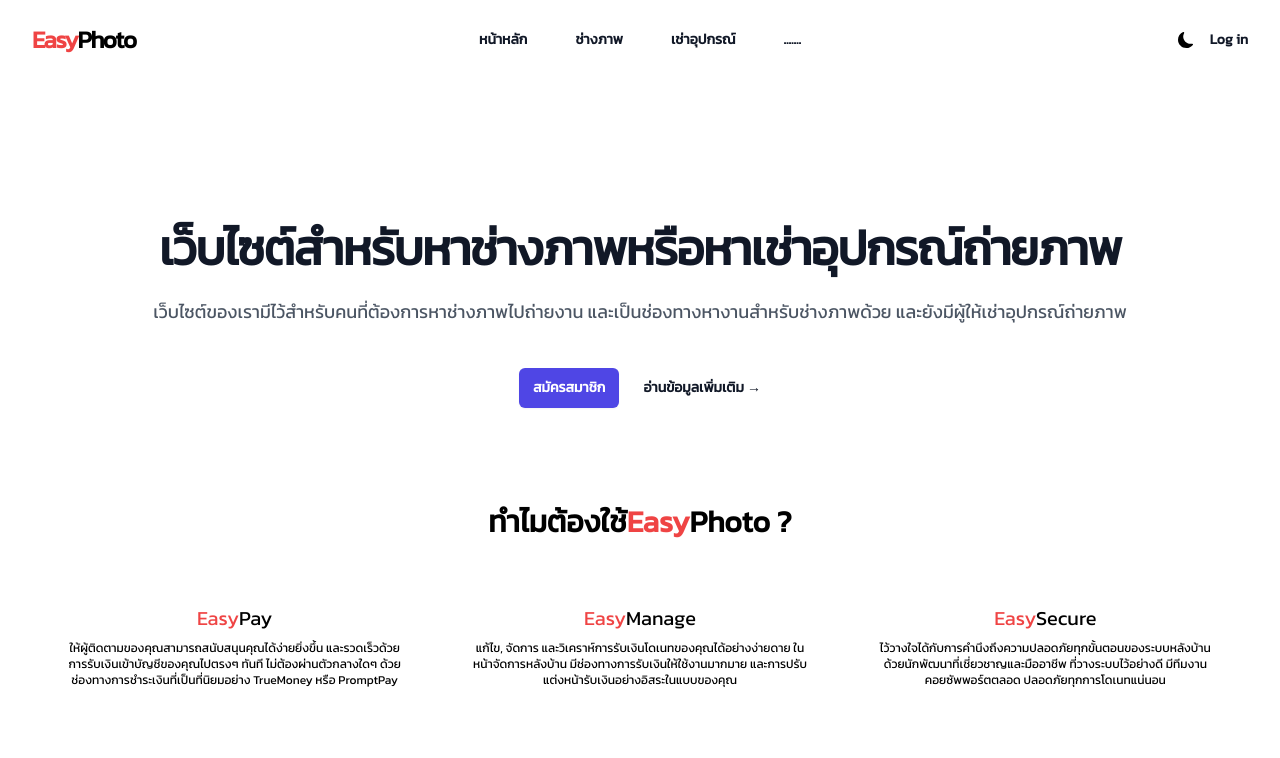
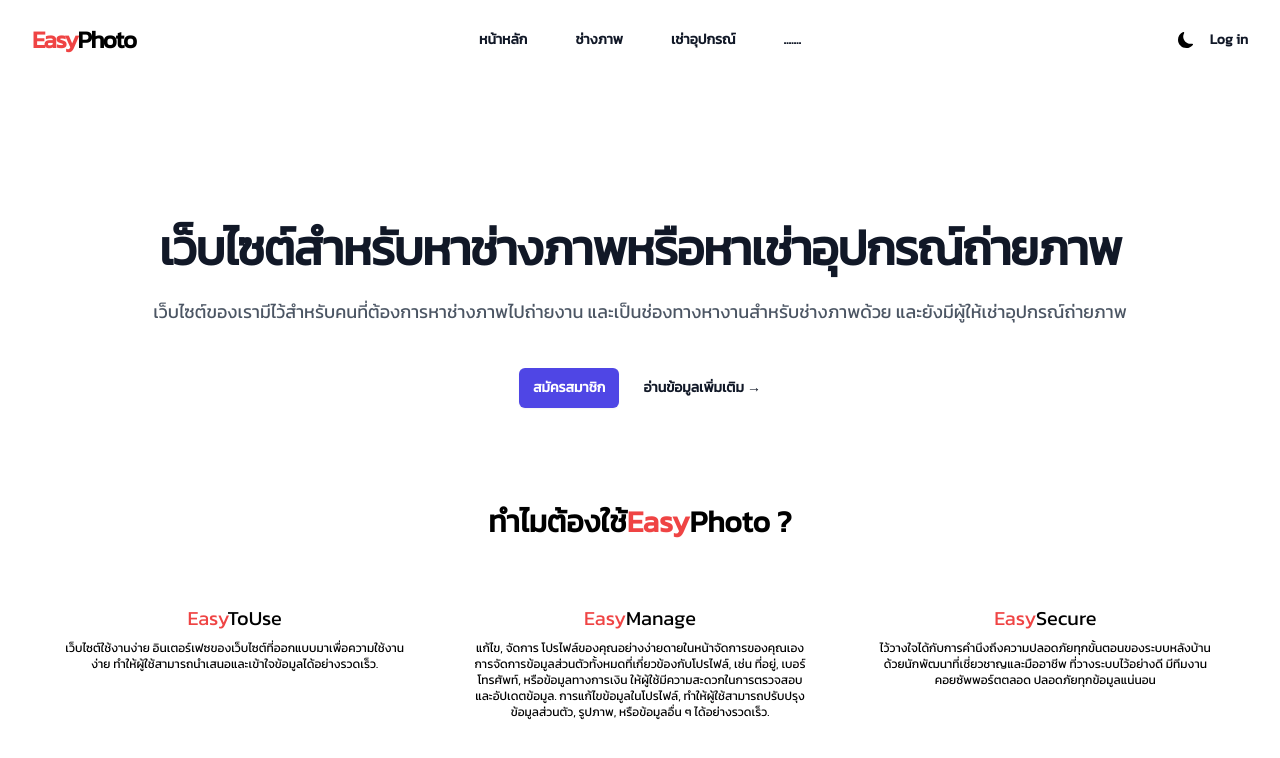
Before and after one commit to bobbb1999/React-Frontend, a React (Vite) app: page / in a window 1280 px wide. Shown: the top 758 px of the page. Built offline with nearby package versions, Linux system fonts and the light colour scheme.

Commit message:
userlist

```diff
--- a/src/Components/Homepage.jsx
+++ b/src/Components/Homepage.jsx
@@ -53,14 +53,10 @@
                   <h1 className="text-xl mb-2">
                     <span className="text-red-500">Easy
                     </span>
-                    <span className="dark:text-gray-200">Pay</span>
+                    <span className="dark:text-gray-200">ToUse</span>
                   </h1>
                   <p className="text-xs dark:text-gray-200">
-                    ให้ผู้ติดตามของคุณสามารถสนับสนุนคุณได้ง่ายยิ่งขึ้น
-                    และรวดเร็วด้วยการรับเงินเข้าบัญชีของคุณไปตรงๆ ทันที
-                    ไม่ต้องผ่านตัวกลางใดๆ
-                    ด้วยช่องทางการชำระเงินที่เป็นที่นิยมอย่าง TrueMoney หรือ
-                    PromptPay
+                    เว็บไซต์ใช้งานง่าย อินเตอร์เฟซของเว็บไซต์ที่ออกแบบมาเพื่อความใช้งานง่าย ทำให้ผู้ใช้สามารถนำเสนอและเข้าใจข้อมูลได้อย่างรวดเร็ว.
                   </p>
                 </div>
                 <div
@@ -73,10 +69,10 @@
                     <span className="dark:text-gray-200">Manage</span>
                   </h1>
                   <p className="text-xs dark:text-gray-200">
-                    แก้ไข, จัดการ
-                    และวิเคราห์การรับเงินโดเนทของคุณได้อย่างง่ายดาย
-                    ในหน้าจัดการหลังบ้าน มีช่องทางการรับเงินให้ใช้งานมากมาย
-                    และการปรับแต่งหน้ารับเงินอย่างอิสระในแบบของคุณ
+                    แก้ไข, จัดการ โปรไฟล์ของคุณอย่างง่ายดายในหน้าจัดการของคุณเอง
+                    การจัดการข้อมูลส่วนตัวทั้งหมดที่เกี่ยวข้องกับโปรไฟล์, เช่น ที่อยู่, เบอร์โทรศัพท์, หรือข้อมูลทางการเงิน ให้ผู้ใช้มีความสะดวกในการตรวจสอบและอัปเดตข้อมูล. การแก้ไขข้อมูลในโปรไฟล์, ทำให้ผู้ใช้สามารถปรับปรุงข้อมูลส่วนตัว, รูปภาพ, หรือข้อมูลอื่น ๆ ได้อย่างรวดเร็ว.
+
+
                   </p>
                 </div>
                 <div
@@ -91,7 +87,7 @@
                   <p className="text-xs dark:text-gray-200">
                     ไว้วางใจได้กับการคำนึงถึงความปลอดภัยทุกขั้นตอนของระบบหลังบ้าน
                     ด้วยนักพัฒนาที่เชี่ยวชาญและมืออาชีพ ที่วางระบบไว้อย่างดี
-                    มีทีมงานคอยซัพพอร์ตตลอด ปลอดภัยทุกการโดเนทแน่นอน
+                    มีทีมงานคอยซัพพอร์ตตลอด ปลอดภัยทุกข้อมูลแน่นอน
                   </p>
                 </div>
               </div>
--- /dev/null
+++ b/src/Components/User_list.jsx
@@ -0,0 +1,90 @@
+import React, { useEffect, useState } from 'react';
+import axios from 'axios';
+import { Image } from 'primereact/image';
+
+
+function User_list() {
+    const [users, setUsers] = useState([]);
+
+  useEffect(() => {
+
+    // ดึงข้อมูลผู้ใช้ที่ผ่านการ verify จาก Express server
+    const fetchData = async () => {
+      try {
+        const response = await axios.get('http://localhost:3000/api/getVerifiedUsers');
+        setUsers(response.data);
+      } catch (error) {
+        console.error('Error fetching data:', error);
+      }
+    };
+
+    fetchData();
+
+  }, []);
+
+  return (
+    <div className="container mx-auto my-8">
+      <h1 className="text-3xl font-bold mb-4">รายการผู้ใช้ที่ยืนยันตัวตน</h1>
+
+
+      <table className="min-w-full divide-y divide-gray-200 overflow-x-auto">
+      <thead className="bg-gray-50">
+        <tr>
+          <th scope="col" className="px-6 py-3 text-left text-xs font-medium text-gray-500 uppercase tracking-wider">
+            Name
+          </th>
+          <th scope="col" className="px-6 py-3 text-left text-xs font-medium text-gray-500 uppercase tracking-wider">
+            Status
+          </th>
+          <th scope="col" className="px-6 py-3 text-left text-xs font-medium text-gray-500 uppercase tracking-wider">
+            Role
+          </th>
+          <th scope="col" className="px-6 py-3 text-left text-xs font-medium text-gray-500 uppercase tracking-wider">
+            Email
+          </th>
+          <th scope="col" className="px-6 py-3 text-left text-xs font-medium text-gray-500 uppercase tracking-wider">
+            Actions
+          </th>
+        </tr>
+      </thead>
+      <tbody className="bg-white divide-y divide-gray-200">
+        {users.map(user => (
+          <tr key={user.id}>
+        <td className="px-6 py-4 whitespace-nowrap">
+          <div className="flex items-center">
+            <div className="flex-shrink-0 h-10 w-10">
+            <Image className="h-10 w-10 rounded-full" src={user.imageProfile} alt="imageProfile" />
+            </div>
+            <div className="ml-4">
+              <div className="text-sm font-medium text-gray-900">
+                {user.fullName}
+              </div>
+            </div>
+          </div>
+        </td>
+            <td className="px-6 py-4 whitespace-nowrap">
+              <span className={`px-2 inline-flex text-xs leading-5 font-semibold rounded-full ${user.status === 'Active' ? 'bg-green-100 text-green-800' : 'bg-red-100 text-red-800'}`}>
+                {user.status}
+              </span>
+            </td>
+            <td className="px-6 py-4 whitespace-nowrap text-sm text-gray-500">
+              {user.role}
+            </td>
+            <td className="px-6 py-4 whitespace-nowrap text-sm text-gray-500">
+              {user.email}
+            </td>
+            <td className="px-6 py-4 whitespace-nowrap text-sm font-medium">
+              <a href="#" className="text-indigo-600 hover:text-indigo-900">Edit</a>
+              <span className="ml-2 text-red-600 hover:text-red-900">Delete</span>
+            </td>
+          </tr>
+        ))}
+      </tbody>
+    </table>
+    </div>
+
+
+  )
+}
+
+export default User_list
--- /dev/null
+++ b/src/Pages/Userlist.jsx
@@ -0,0 +1,12 @@
+import React from 'react'
+import User_list from '../Components/User_list'
+
+function Userlist() {
+  return (
+    <div>
+      <User_list />
+    </div>
+  )
+}
+
+export default Userlist
--- a/src/main.jsx
+++ b/src/main.jsx
@@ -21,6 +21,7 @@
 import FormVerifyAcc from './Pages/FormVerifyAcc';
 import Accounts from './Pages/Accounts';
 import Profile from './Pages/Profile';
+import Userlist from './Pages/Userlist';
 
 
 const router = createBrowserRouter([
@@ -130,6 +131,10 @@
     path: "/Profile",
     element: <Profile />
   },
+  {
+    path: "/Userlist",
+    element: <Userlist />
+  },
 
 ])
 
```
